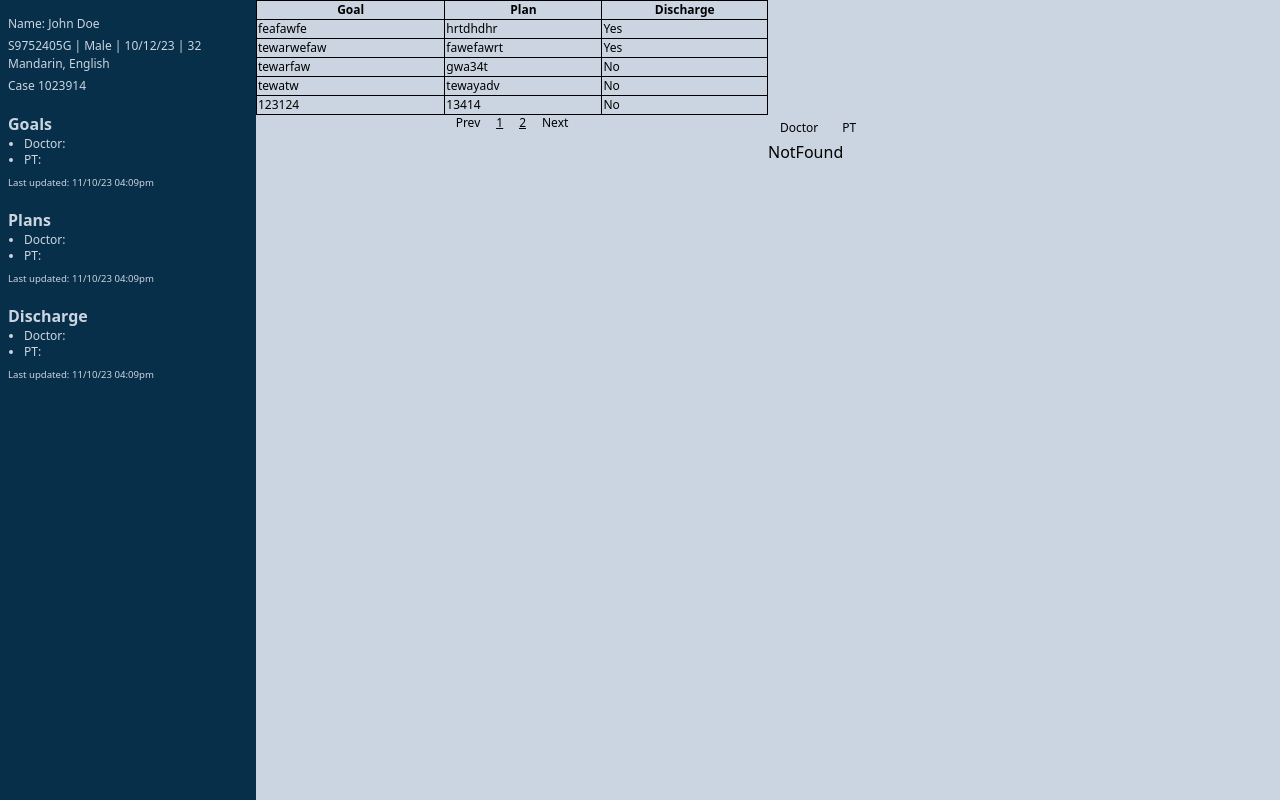
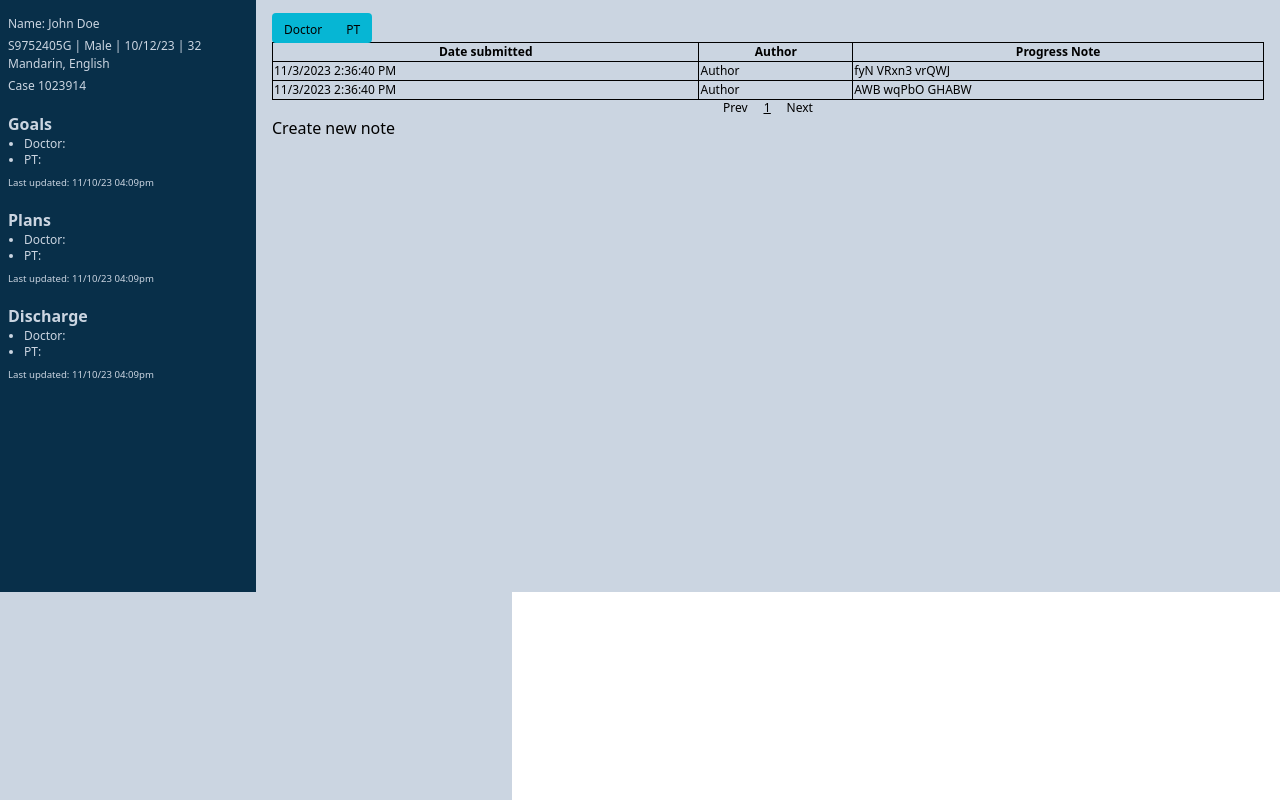
Before and after one commit to limmxc1/emr, a React (Create React App) app: page /pt in a window 1280 px wide. Built offline with nearby package versions, Linux system fonts and the light colour scheme.

Commit message:
1) added 'create new note' function to show ProgressNote conditionally, 2) sorted docs based on profession

```diff
--- a/src/App.js
+++ b/src/App.js
@@ -3,11 +3,7 @@ import { Provider } from 'react-redux';
 import { Routes, Route } from "react-router-dom";
 import Sidebar from './features/sidebar/Sidebar';
 import Tabs from './features/Tabs';
-import NotFound from './features/NotFound';
-import ProgressNotes from './components/ProgressNote';
-import { addDocDoc } from './store/docSlice';
-import { addPtDoc } from './store/ptSlice';
-import Table from './components/Table';
+import CurrentView from './features/CurrentView';
 const store = configureStore();
 
 function App() {
@@ -17,26 +13,14 @@ function App() {
         <div className='bg-sky-950 h-full col-span-1'>
           <Sidebar/>
         </div>
-        <div className='bg-slate-300 col-span-2'>
-          <Table />
+        <div className='bg-slate-300 col-span-4 p-4'>
+          <Tabs />
+          <Routes>
+            <Route path="/doc" element={<CurrentView props={"doc"}/>}></Route>
+            <Route path="/pt" element={<CurrentView props={"pt"} />}></Route>
+          </Routes>
         </div>
-        <div className='bg-slate-300 col-span-2'>
-          <div className='grid grid-rows-7 h-screen'>
-              <div className='grid row-span-1'></div>
-              <div className='grid row-span-6'>
-                <div className='flex-row'>
-                  <Tabs />
-                  <Routes>
-                    <Route path="/newDoc">
-                      <Route path="doc" element={<ProgressNotes slice={addDocDoc}/>}/>
-                      <Route path="pt" element={<ProgressNotes slice={addPtDoc}/>}/>
-                    </Route>
-                    <Route path="*" element={<NotFound/>}/>
-                  </Routes>
-                </div>
-              </div>
-          </div>
-        </div>
+        <div className='bg-slate-300 col-span-2'></div>
       </div>
     </Provider>
   );
--- a/src/components/ProgressNote.js
+++ b/src/components/ProgressNote.js
@@ -1,17 +1,11 @@
-import React, { useState, useEffect } from 'react'
+import React, { useState } from 'react'
 import { useDispatch } from 'react-redux';
-import { useParams } from 'react-router-dom';
 
 function ProgressNote({slice}) {
     const d = new Date()
     const dispatch = useDispatch()
-    const { id } = useParams()
-    const [state, setState] = useState({
-        progressNote: "",
-        goal: "",
-        plan: "",
-        discharge: "",
-    })
+
+    const [state, setState] = useState({})
 
 
     function handleChange(e) {
@@ -62,8 +56,7 @@ function ProgressNote({slice}) {
         )
     }
     return (
-        <div className= 'pl-2 pr-2 pt-3'>
-            <div>{id}</div>
+        <div className= 'pt-3'>
             {createProgressNote(sections)}
             <p className='text-xs pt-2'>Discharge?</p>
                 <div>
--- a/src/components/Table.js
+++ b/src/components/Table.js
@@ -1,16 +1,17 @@
 import React, { useState } from 'react'
-import { useSelector } from 'react-redux'
+// import { useSelector } from 'react-redux'
 import randomDocsTest from '../constants/randomDocs'
 
-function Table() {
-    const state = useSelector(state => state)
+
+function Table({props}) {
+    //const state = useSelector(state => state)
+    //const allDocs = state.doc.docNotes
     const [currentPage, setCurrentPage] = useState(1)
-    // const allDocs = state.doc.docNotes
-    const recordsPerPage = 5
+    const recordsPerPage = 10
     const lastIndex = currentPage * recordsPerPage
     const firstIndex = lastIndex - recordsPerPage
-    const records = randomDocsTest.slice(firstIndex, lastIndex)
-    const npage = Math.ceil(randomDocsTest.length / recordsPerPage)
+    const records = randomDocsTest[props].slice(firstIndex, lastIndex)
+    const npage = Math.ceil(randomDocsTest[props].length / recordsPerPage)
     const numbers = [...Array(npage + 1).keys()].slice(1)
 
     function nextPage() {
@@ -28,7 +29,8 @@ function Table() {
     function changeCurrentPage(id) {
         setCurrentPage(id)
     }
-    const headers = ["Goal", "Plan", "Discharge"]
+    const headers = ["Date submitted", "Author", "Progress Note"]
+
     return (
         <div className='text-xs'>
             <table className='border border-black w-full'>
@@ -39,9 +41,9 @@ function Table() {
                     {records.map((note, index) => {
                         return (
                             <tr key={index} className='cursor-pointer' onClick={() => console.log("hello")}>
-                                <td className='border border-black'>{note.goal}</td>
-                                <td className='border border-black'>{note.plan}</td>
-                                <td className='border border-black'>{note.discharge}</td>
+                                <td className='border border-black'>{note.submitTime + ' ' + note.submitDate}</td>
+                                <td className='border border-black'>{note.author}</td>
+                                <td className='border border-black'>{note.progressNote + "\n" + note.goal + "\n" + note.plan}</td>
                             </tr>
                         )
                     })}
--- a/src/constants/randomDocs.js
+++ b/src/constants/randomDocs.js
@@ -1,39 +1,43 @@
-const randomDocsTest = [
-    {
-        goal: 'feafawfe',
-        plan: 'hrtdhdhr',
-        discharge: 'Yes'
-    },
-    {
-        goal: 'tewarwefaw',
-        plan: 'fawefawrt',
-        discharge: 'Yes'
-    },
-    {
-        goal: 'tewarfaw',
-        plan: 'gwa34t',
-        discharge: 'No'
-    },
-    {
-        goal: 'tewatw',
-        plan: 'tewayadv',
-        discharge: 'No'
-    },
-    {
-        goal: '123124',
-        plan: '13414',
-        discharge: 'No'
-    },
-    {
-        goal: ']l[k',
-        plan: 'gwaef',
-        discharge: 'Yes'
-    },
-    {
-        goal: 'tewarfaw',
-        plan: 'gwa34t',
-        discharge: 'No'
-    },
-]
+const characters ='ABCDEFGHIJKLMNOPQRSTUVWXYZabcdefghijklmnopqrstuvwxyz0123456789';
+const d = new Date()
+const randomDocsTest = {
+    doc: [],
+    pt: []
+}
+
+function generateString(length) {
+    let result = ' ';
+    const charactersLength = characters.length;
+    for ( let i = 0; i < length; i++ ) {
+        result += characters.charAt(Math.floor(Math.random() * charactersLength));
+    }
+    return result;
+}
+
+// Generate random Doc docs
+for (let i = 0; i < 12; i++) {
+    randomDocsTest.doc.push({
+        progressNote: generateString(3),
+        goal: generateString(5),
+        plan: generateString(5),
+        discharge: generateString(5),
+        author: "Author",
+        submitTime: d.toLocaleDateString(),
+        submitDate: d.toLocaleTimeString()
+    })
+  }
+
+  // Generate random PT docs
+  for (let i = 0; i < 2; i++) {
+    randomDocsTest.pt.push({
+        progressNote: generateString(3),
+        goal: generateString(5),
+        plan: generateString(5),
+        discharge: generateString(5),
+        author: "Author",
+        submitTime: d.toLocaleDateString(),
+        submitDate: d.toLocaleTimeString()
+    })
+  }
 
 export default randomDocsTest
--- /dev/null
+++ b/src/features/CurrentView.js
@@ -0,0 +1,35 @@
+import React, { useState }from 'react'
+import ProgressNote from '../components/ProgressNote'
+import Table from '../components/Table'
+import { addDocDoc } from '../store/docSlice'
+import { addPtDoc } from '../store/ptSlice'
+
+function CurrentView({props}) {
+    const [show, setShow] = useState(false)
+    function whatIsProps() {
+        if (props==="pt") return addPtDoc
+        else if (props==="doc") return addDocDoc
+    }
+
+    function showNoteOrNot() {
+      if (show) {
+        return <div><ProgressNote slice={whatIsProps()}/></div>
+      } else {
+        return
+      }
+    }
+    function handleClick() {
+      setShow(true)
+    }
+    return (
+        <div>
+            <Table props={props}/>
+            <button onClick={handleClick}>Create new note</button>
+            {show && showNoteOrNot()} {/*Whether which slice it updates should depend on the profession of the user. default = doc*/}
+        </div>
+    )
+}
+
+
+
+export default CurrentView
--- a/src/features/Preview.js
+++ /dev/null
@@ -1,17 +0,0 @@
-import React from 'react'
-import { useSelector } from 'react-redux';
-import { selectAllDocs } from '../store/docSlice';
-
-
-// Component
-function Preview() {
-    const allDocs = useSelector(selectAllDocs)
-    console.log(allDocs)
-    return (
-        <div>
-            {allDocs.map(doc => <li>{JSON.stringify(doc.name)}</li>)}
-        </div>
-    )
-}
-
-export default Preview
--- a/src/features/Subjective.js
+++ /dev/null
@@ -1,29 +0,0 @@
-import React, { useState } from 'react';
-import TextAreaContainer from '../components/TextArea'
-import items from '../constants/items'
-import { addDoc } from '../store/docSlice'
-import { useDispatch } from 'react-redux';
-
-
-export default function Subjective() {
-    const [childData, setChildData] = useState()
-    console.log(childData)
-    function setChild(value) {
-        setChildData(prevChildData => ({
-            ...prevChildData,
-            ...value
-        }))
-    }
-
-    const dispatch = useDispatch()
-    const subjectiveItems = items.subjective
-    return (
-        <div id="overall-container">
-        <div className="header-subjective">
-            <h2>Subjective</h2>
-            {subjectiveItems.map(item => <TextAreaContainer item={{...item}} setParentState={setChild} parentState={{...childData}}/>)}
-            <button onClick={() => dispatch(addDoc(childData))}>Submit</button>
-        </div>
-    </div>
-    )
-}
--- a/src/features/Tabs.js
+++ b/src/features/Tabs.js
@@ -5,10 +5,11 @@ import professionsInTeam from "../constants/professionsInTeam"
 function Tabs() {
     return (
         <nav>
-            <ul className='border-transparent rounded'>
+            <ul className='border-transparent'>
+                <div className="inline bg-cyan-500 rounded py-1">
                     {professionsInTeam.map(profession => {
                     return (
-                    <Link to={'/newDoc/' + profession.abbrev}>
+                        <Link to={'/' + profession.abbrev}>
                             <button className='
                                 px-3
                                 py-1
@@ -28,6 +29,7 @@ function Tabs() {
                         </Link>
                     )
                     })}
+                </div>
             </ul>
         </nav>
     )
```
Lines whose indentation alone changed are shown as unchanged.
